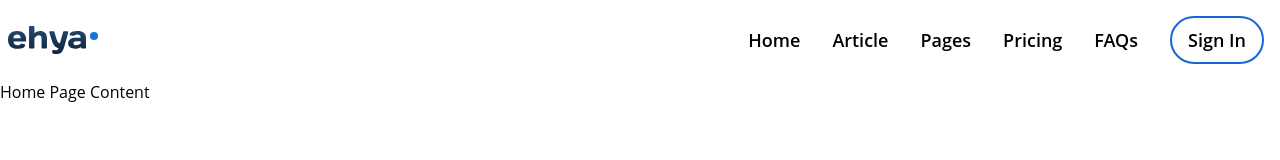
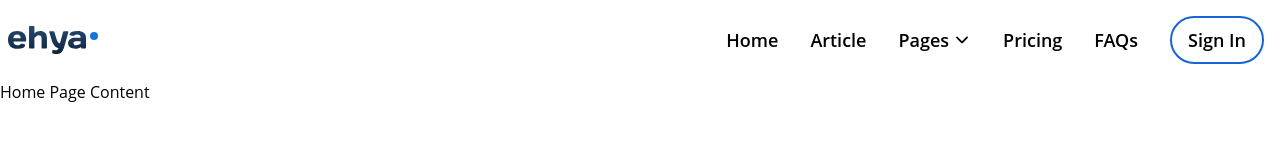
Before and after one commit to imyubraz/mern-blog, a React (Create React App) app: page / in a window 1280 px wide. Shown: the top 160 px of the page. Built offline with nearby package versions, Linux system fonts and the light colour scheme; the HTML template or start-up script is replaced by a standard one.

Commit message:
Dropdown added, Menu Component refactored, responsive fixes done...

```diff
--- a/src/layouts/Layout.jsx
+++ b/src/layouts/Layout.jsx
@@ -5,8 +5,8 @@ import Footer from '../sections/footer/Footer';
 const Layout = ({children}) => {
   return (
     <>
-    <div className="content font-opensans">
-        <header>
+    <div className="content font-opensans overflow-hidden">
+        <header className=''>
             <Header />
         </header>
         <main className="min-h-[80vh]">
--- a/src/sections/header/Header.jsx
+++ b/src/sections/header/Header.jsx
@@ -3,6 +3,7 @@ import React, { useState } from 'react'
 // react-icons
 import {AiOutlineMenu} from "react-icons/ai";
 import {AiOutlineClose} from "react-icons/ai";
+import {IoIosArrowDown} from "react-icons/io"
 
 
 // assets
@@ -21,17 +22,51 @@ const menus = [
 // For reusable Mwnus {
 
 const menus = [
-    {name: "Home", path:"/"},
-    {name: "Article", path:"/article"},
-    {name: "Pages", path:"/pages"},
-    {name: "Pricing", path:"/pricing"},
-    {name: "FAQs", path:"/faqs"},
+    {name: "Home", type: "link", path:"/"},
+    {name: "Article", type: "link", path:"/article"},
+    {name: "Pages", type: "dropdown", dropdownitems: [
+        {name: "About us", type: "link", path:"/about" },
+        {name: "Contact us", type: "link", path:"/contact" },
+    ]},
+    {name: "Pricing", type: "link", path:"/pricing"},
+    {name: "FAQs", type: "link", path:"/faqs"},
 ]
 
-const Menu = ({name, path}) =>{
+const Menu = ({menuitem}) =>{
+
+    const [showDropdown, setShowDropdown] = useState(false);
+
     return(
         <>
-        <li className='menu hover:font-bold w-full md:w-auto hover:text-yellow-500 md:hover:text-primary transition-all ease-out duration-200'><a href={path}>{name}</a></li>
+        {
+            menuitem.type === "link"
+            &&
+            <li className='menu hover:font-bold w-full md:w-auto hover:text-yellow-500 md:hover:text-primary transition-all ease-out duration-200'><a href={menuitem.path}>{menuitem.name}</a></li>
+        }
+        {
+            menuitem.type === "dropdown"
+            &&
+            <>
+                <li className='menu hover:font-bold w-full md:w-auto transition-all ease-out duration-200 relative group cursor-pointer' onClick={()=>setShowDropdown((prevState)=>!prevState)}>
+                    <div className='flex gap-1 items-center group-hover:text-yellow-500 md:group-hover:text-primary'>
+                        {menuitem.name}
+                        <IoIosArrowDown/>
+                    </div>
+                    {
+                        showDropdown &&
+                        (
+                            <div className="dropdown-items static md:absolute left-1 md:min-w-[8rem] bg-transparent md:bg-cyan-50 p-2 mt-4 flex flex-col gap-4 shadow-sm">
+                                {
+                                menuitem.dropdownitems.map((item)=>
+                                    <li className='menu hover:font-bold w-full md:w-auto hover:text-yellow-500 md:hover:text-primary transition-all ease-out duration-200'><a href={item.path}>{item.name}</a></li>
+                                )
+                                }
+                            </div>
+                        )
+                    }
+                </li>
+            </>
+        }
         </>
     )
 }
@@ -40,15 +75,13 @@ const Menu = ({name, path}) =>{
 
 const Header = () => {
 
-const mobileHeaderHeight = "100px";
-
 // states
 const [showMobileMenu, setShowMobileMenu ] = useState(false);
 
   return (
     <>
-    <div className="wrapper bg-white shadow-md md:shadow-none">
-        <div className={`container p-2 h-[${mobileHeaderHeight}] md:min-h-[10vh] relative md:static flex`}>
+    <div className={`wrapper bg-white shadow-md md:shadow-none w-full`}>
+        <div className={`container p-2 h-[80px] lg:min-h-[10vh] relative lg:static flex`}>
             <div className="row w-full flex gap-8 items-center">
                 <div className="col w-1/4">
                     <div className="logo">
@@ -65,15 +98,15 @@ const [showMobileMenu, setShowMobileMenu ] = useState(false);
                         <AiOutlineClose />
                     </div>
                     }
-                    <div className={`nav-wrapper absolute ${showMobileMenu ? `top-[${mobileHeaderHeight}]`: `top-[-100vh]`} w-full md:w-auto py-8 md:p-2 bg-dark-hard text-white text-lg md:bg-inherit md:text-inherit right-0 md:static transition-all ease-in duration-500 md:transition-none -z-10 md:z-0`}>
-                        <nav className='main-nav flex flex-col md:flex-row gap-8 items-center'>
+                    <div className={`nav-wrapper absolute top-[80px] ${showMobileMenu ? `right-0`: `-right-full`} w-full md:w-auto py-8 md:p-2 bg-dark-hard text-white text-lg md:bg-inherit md:text-inherit md:static transition-all ease-in duration-500 md:transition-none`}>
+                        <nav className='main-nav flex flex-col md:flex-row flex-wrap gap-8 items-center justify-center'>
                             <div>
                                 <ul className='menus flex flex-col md:flex-row gap-8 font-semibold'>
-                                    {menus.map((menu)=> <Menu name={menu.name} path={menu.path}/>)}
+                                    {menus.map((item)=> <Menu menuitem={item} />)}
                                 </ul>
                             </div>
                             <div>
-                                <button className='border-2 border-primary px-4 py-2 rounded-full font-semibold hover:bg-primary hover:text-white transition-all duration-200 cursor-pointer'>Sign In</button>
+                                <button className='border-2 border-primary px-4 py-2 rounded-full font-semibold hover:bg-primary hover:text-white transition-all duration-200 cursor-pointer' onClick={()=>alert("ok")}>Sign In</button>
                             </div>
                         </nav>
                     </div>
```
